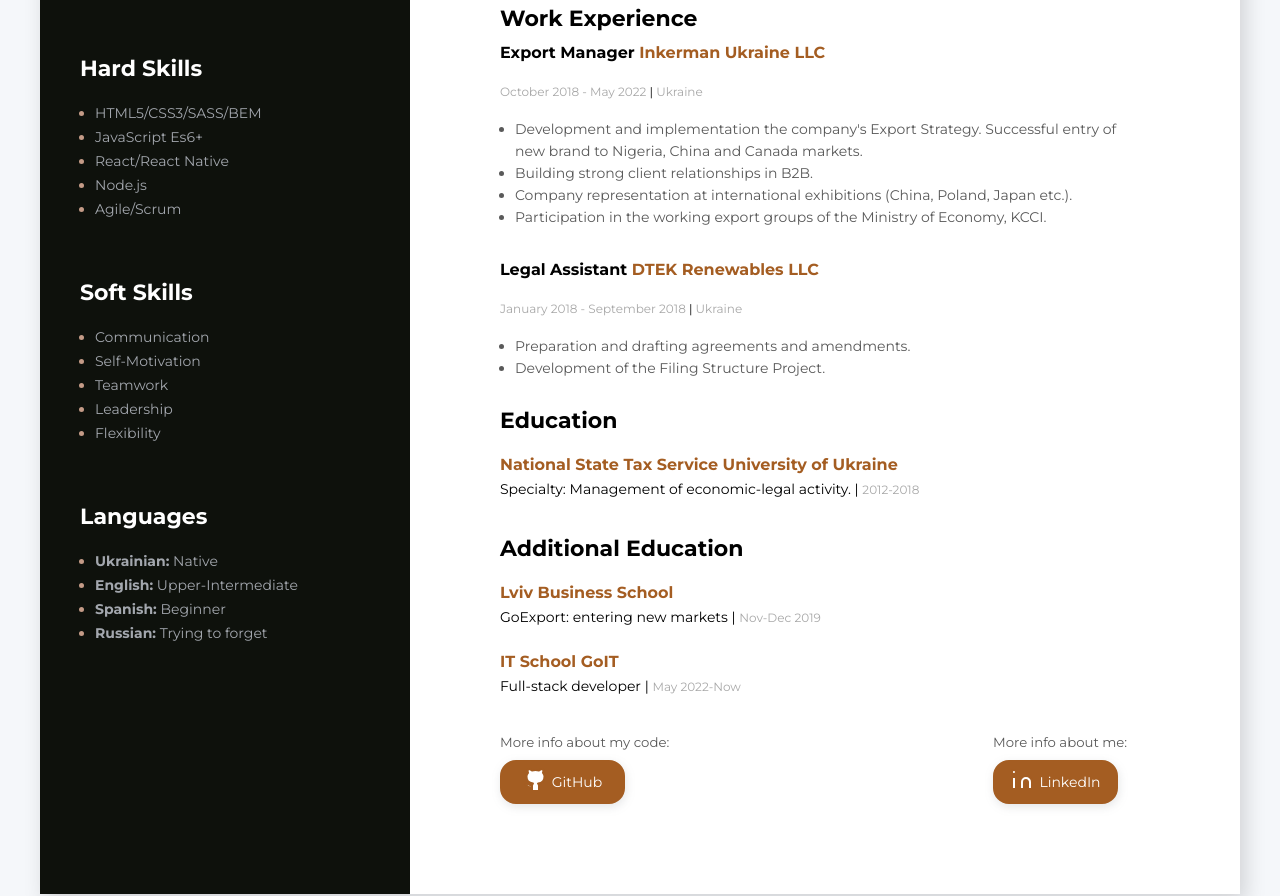
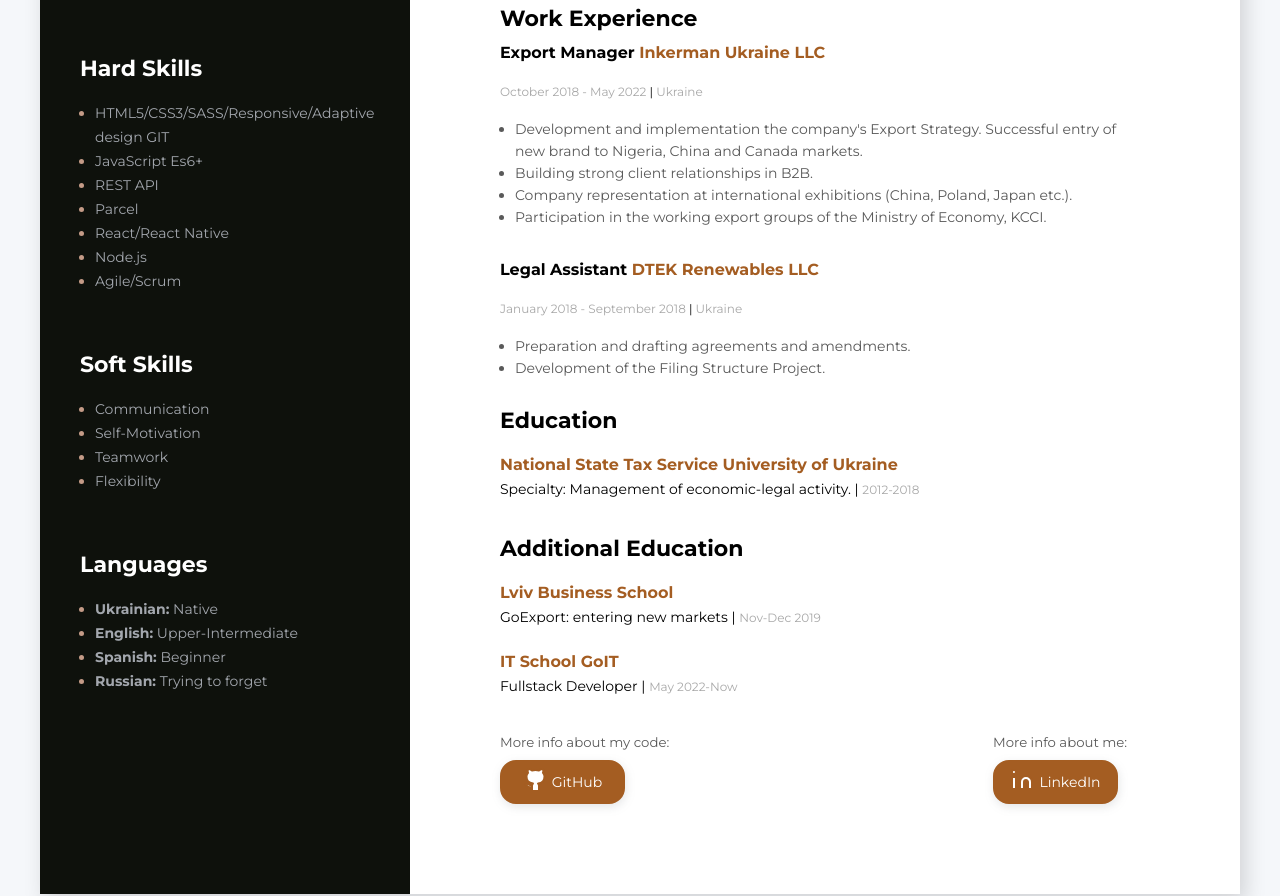
Before and after one commit to Ostrynska/CV-Ostrynska, a plain HTML site: page index.html in a window 1280 px wide. Shown: the part 607-1503 px from the top of the page. Drawn offline with Linux system fonts and the light colour scheme; a script that the page names is missing.

Commit message:
Update index.html

```diff
--- a/index.html
+++ b/index.html
@@ -50,10 +50,16 @@
         <h3 class="skills-title">Hard Skills</h3>
         <ul>
           <li class="skill-item">
-            <span class="skill-text">HTML5/CSS3/SASS/BEM</span>
+            <span class="skill-text">HTML5/CSS3/SASS/Responsive/Adaptive design GIT</span>
           </li>
           <li class="skill-item">
             <span class="skill-text">JavaScript Es6+</span>
+          </li>
+          <li class="skill-item">
+            <span class="skill-text">REST API</span>
+          </li>
+          <li class="skill-item">
+            <span class="skill-text">Parcel</span>
           </li>
           <li class="skill-item">
             <span class="skill-text">React/React Native</span>
@@ -79,9 +85,6 @@
           </li>
           <li class="skill-item">
             <span class="skill-text">Teamwork</span>
-          </li>
-          <li class="skill-item">
-            <span class="skill-text">Leadership</span>
           </li>
           <li class="skill-item">
             <span class="skill-text">Flexibility</span>
@@ -254,7 +257,7 @@
             IT School GoIT
           </h4>
           <p class="education-speciality">
-            Full-stack developer
+            Fullstack Developer
             <span class="divider">|</span>
             <span class="profession-duration">May 2022-Now</span>
           </p>
```
